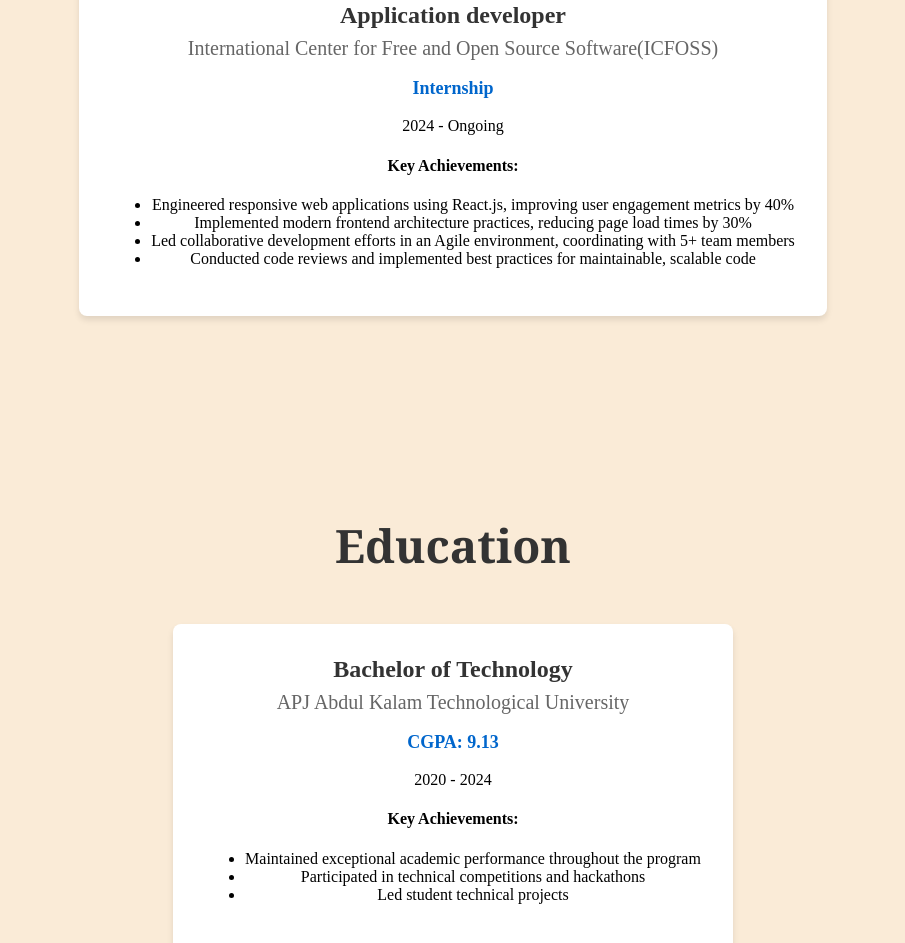
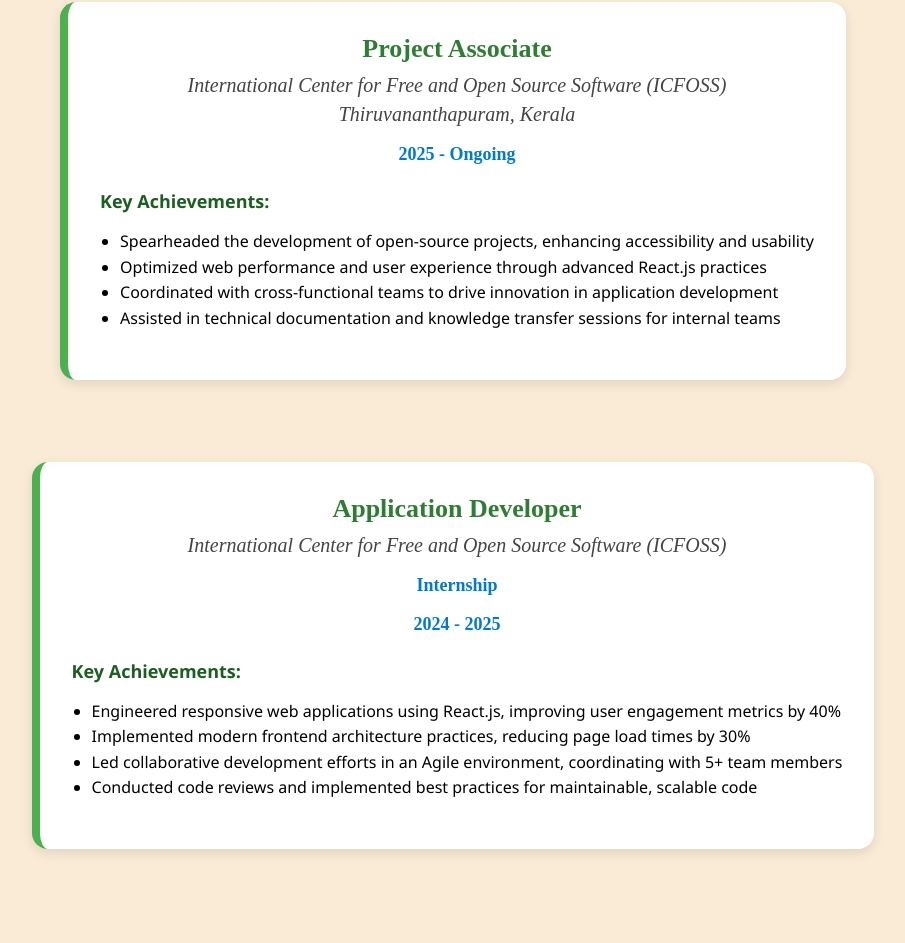
Before and after one commit to adarsh4j/portfolio-1.6, a React (Vite) app: page / in a window 1280 px wide. Shown: the part 1825-2768 px from the top of the page, without its empty margins (187-1092 px from the left). Built offline with nearby package versions, Linux system fonts and the light colour scheme.

Commit message:
update the Experience and Project Part

```diff
--- a/src/portfolio/portfolio.jsx
+++ b/src/portfolio/portfolio.jsx
@@ -106,11 +106,28 @@
       {/* Experience Section */}
       <section id="experience" className={styles.section}>
   <h2 className={styles.sectionTitle}>Experience</h2>
+
   <div className={styles.educationCard}>
-          <h3 className={styles.degree}>Application developer</h3>
-          <p className={styles.university}>International Center for Free and Open Source Software(ICFOSS)</p>
+    <h3 className={styles.degree}>Project Associate</h3>
+    <p className={styles.university}>International Center for Free and Open Source Software (ICFOSS)</p>
+    <p className={styles.university}>Thiruvananthapuram, Kerala</p>
+    <p className={styles.year}>2025 - Ongoing</p>
+    <div className={styles.achievements}>
+      <h4>Key Achievements:</h4>
+      <ul>
+        <li>Spearheaded the development of open-source projects, enhancing accessibility and usability</li>
+        <li>Optimized web performance and user experience through advanced React.js practices</li>
+        <li>Coordinated with cross-functional teams to drive innovation in application development</li>
+        <li>Assisted in technical documentation and knowledge transfer sessions for internal teams</li>
+      </ul>
+    </div>
+  </div>
+  <br />
+  <div className={styles.educationCard}>
+    <h3 className={styles.degree}>Application Developer</h3>
+    <p className={styles.university}>International Center for Free and Open Source Software (ICFOSS)</p>
     <p className={styles.cgpa}>Internship</p>
-          <p className={styles.year}>2024 - Ongoing</p>
+    <p className={styles.year}>2024 - 2025</p>
     <div className={styles.achievements}>
       <h4>Key Achievements:</h4>
       <ul>
@@ -122,6 +139,7 @@
     </div>
   </div>
 </section>
+
 
       {/* Education Section */}
       <section id="education" className={styles.section}>
@@ -173,14 +191,67 @@
       <section id="projects" className={styles.section}>
   <h2 className={styles.sectionTitle}>Projects</h2>
   <div className={styles.projectsGrid}>
+
+    <div className={styles.projectCard}>
+      <h3 style={{color:"green"}}>KMA Attendance Management System – Kerala Media Academy</h3>
+      <p><strong>February 2025</strong></p>
+      <ul className={styles.projectlist}>
+        <li>Fixed bugs and added additional UI features to enhance user experience.</li>
+        <li>Contributed to the attendance tracking system for students, faculty, and administrators.</li>
+        <li>Implemented date-wise and month-wise attendance reports.</li>
+        <li>Added enrollment management for students and employees with year-wise records.</li>
+      </ul>
+      <div className={styles.projectTech}>
+        <span>JavaScript</span>
+        <span>Django</span>
+        <span>RESTful APIs</span>
+        <span>Bootstrap</span>
+      </div>
+    </div>
+
+    <div className={styles.projectCard}>
+      <h3 style={{color:"#4169e1"}}>Application Portal ICFOSS</h3>
+      <p><strong>December 2024</strong></p>
+      <ul className={styles.projectlist}>
+        <li>Played a key role in the development of the ICFOSS Learning Portal, a robust platform designed to facilitate learning and streamline the management of various courses.</li>
+        <li>Integrated APIs to ensure seamless communication between the frontend and backend.</li>
+        <li>Designed and implemented user-friendly interfaces tailored to Applicants, Admins, and Coordinators.</li>
+      </ul>
+      <div className={styles.projectTech}>
+        <span>React.js</span>
+        <span>Axios</span>
+        <span>MUI</span>
+        <span>Mantine</span>
+        <span>Django</span>
+        <span>REST APIs</span>
+      </div>
+    </div>
+
+    <div className={styles.projectCard}>
+      <h3 style={{color:"blue"}}>DMS Conference</h3>
+      <p><strong>November 2024</strong></p>
+      <ul className={styles.projectlist}>
+        <li>Contributed to the development of the DMS website for ICFOSS, a platform designed for uploading and managing conference papers.</li>
+        <li>Ensured a user-friendly and efficient interface for researchers and conference organizers.</li>
+      </ul>
+      {/* <p>GitLab: <a href=""></a></p> */}
+      <div className={styles.projectTech}>
+        <span>HTML</span>
+        <span>CSS</span>
+        <span>Javascript</span>
+        <span>Bootstrap</span>
+      </div>
+    </div>
+
     <div className={styles.projectCard}>
       <h3 style={{color:"orange"}}>Malayalam Plagiarism Detection System</h3>
+      <p><strong>September 2024</strong></p>
       <ul className={styles.projectlist}>
         <li>Designed and developed a full-stack plagiarism detection system using React.js and RESTful APIs.</li>
         <li>Built a secure JWT-based authentication system, supporting over 1,000 concurrent users.</li>
         <li>Ensured 90% device accessibility through responsive design principles.</li>
       </ul>
-            <p>GitLab: <a href=""></a></p>
+      {/* <p>GitLab: <a href=""></a></p> */}
       <div className={styles.projectTech}>
         <span>React</span>
         <span>Node.js</span>
@@ -191,20 +262,6 @@
       </div>
     </div>
 
-          <div className={styles.projectCard}>
-            <h3 style={{color:"blue"}}>DMS Conference</h3>
-            <ul className={styles.projectlist}>
-              <li>Contributed to the development of the DMS website for ICFOSS, a platform designed for uploading and managing conference papers.</li>
-              <li>Ensured a user-friendly and efficient interface for researchers and conference organizers.</li>
-            </ul>
-            <p>GitLab: <a href=""></a></p>
-            <div className={styles.projectTech}>
-              <span>HTML</span>
-              <span>CSS</span>
-              <span>Javascript</span>
-              <span>Bootstrap</span>
-            </div>
-          </div>
 
     <div className={styles.projectCard}>
       <h3 style={{color:"#8b008b"}}>HELLOGRAM</h3>
@@ -239,8 +296,10 @@
         <span>NOSQL</span>
       </div>
     </div>
+
   </div>
 </section>
+
 
       {/* Contact Section */}
       <section id="contact" className={styles.section}>
--- a/src/portfolio/portfolio.module.css
+++ b/src/portfolio/portfolio.module.css
@@ -464,41 +464,60 @@
 
 .educationCard {
   max-width: 800px;
-  margin: 0 auto;
+  margin: 32px auto;
   padding: 32px;
   background: #ffffff;
-  border-radius: 8px;
-  box-shadow: 0 4px 6px rgba(0, 0, 0, 0.1);
+  border-radius: 16px;
+  box-shadow: 0 4px 12px rgba(0, 0, 0, 0.1);
+  transition: transform 0.3s ease, box-shadow 0.3s ease, background-color 0.3s ease;
+  border-left: 8px solid #4caf50;
 }
 
 .educationCard:hover {
-  transform: translateY(-10px) scale(1.05);
-  box-shadow: 0 12px 18px rgba(0, 0, 0, 0.25);
-  background-color: #c5f0b4;
+  transform: translateY(-8px) scale(1.03);
+  box-shadow: 0 16px 24px rgba(0, 0, 0, 0.2);
+  background-color: #eaffea;
 }
 
 .degree {
-  font-size: 24px;
-  color: #333;
-  margin: 0 0 8px 0;
+  font-size: 26px;
+  color: #2e7d32;
+  margin: 0 0 10px 0;
+  font-weight: bold;
 }
 
 .university {
-  color: #666;
+  color: #444;
   font-size: 20px;
-  margin: 0 0 8px 0;
+  margin: 0 0 6px 0;
+  font-style: italic;
 }
 
-.cgpa {
-  color: #0066cc;
+.cgpa, .year {
+  color: #007acc;
   font-weight: 600;
   font-size: 18px;
 }
 
 .achievements {
-  font-family: cursive;
+  font-family: 'Segoe UI', cursive;
   font-size: 16px;
+  text-align: left;
+  margin-top: 16px;
 }
+
+.achievements h4 {
+  margin-bottom: 10px;
+  font-size: 18px;
+  color: #1b5e20;
+}
+
+.achievements ul {
+  padding-left: 20px;
+  list-style-type: disc;
+  line-height: 1.6;
+}
+
 
 .skillsContainer {
   display: grid;
@@ -566,6 +585,7 @@
   font-family: 'Trebuchet MS', 'Lucida Sans Unicode', 'Lucida Grande', 'Lucida Sans', Arial, sans-serif;
   font-weight: 400;
   font-size: 19px;
+  text-align: left;
 }
 
 .projectTech {
```
Lines whose indentation alone changed are shown as unchanged.
